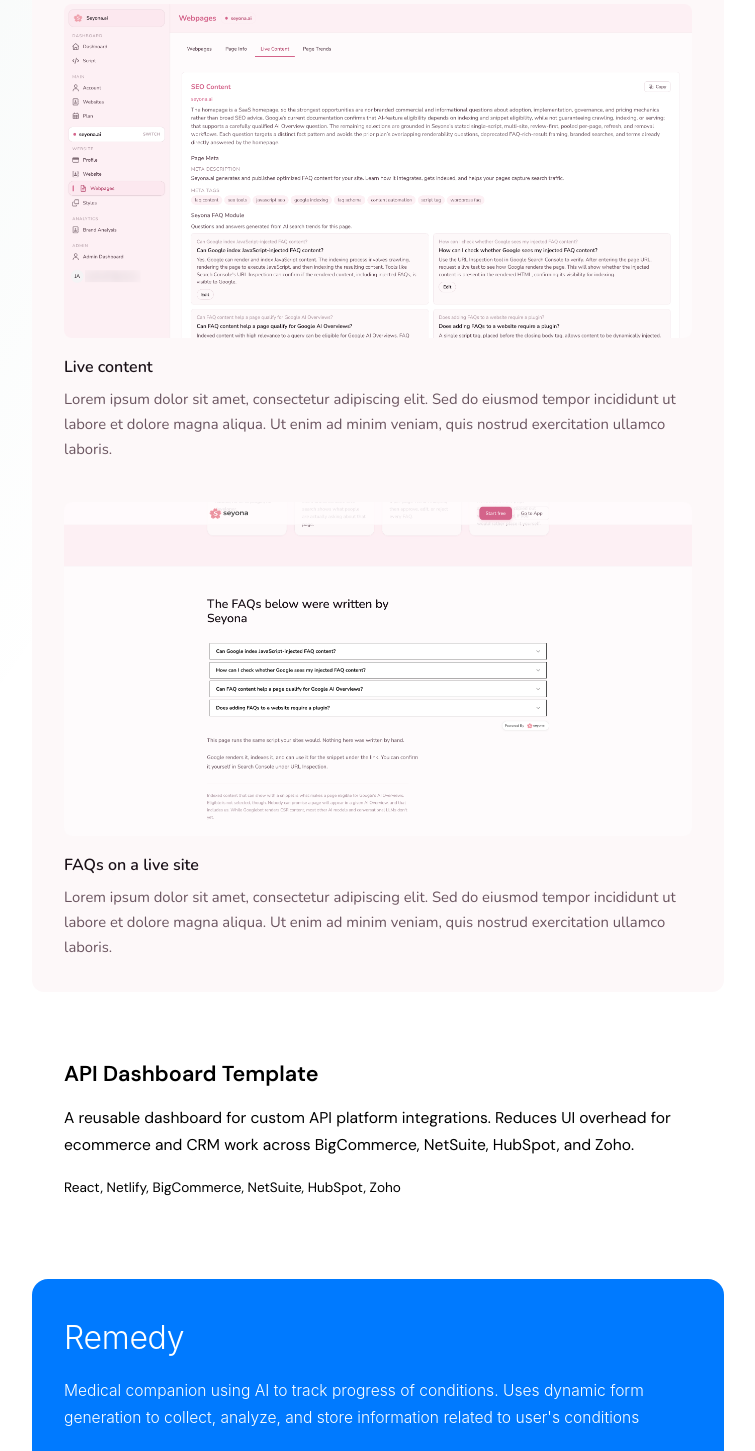
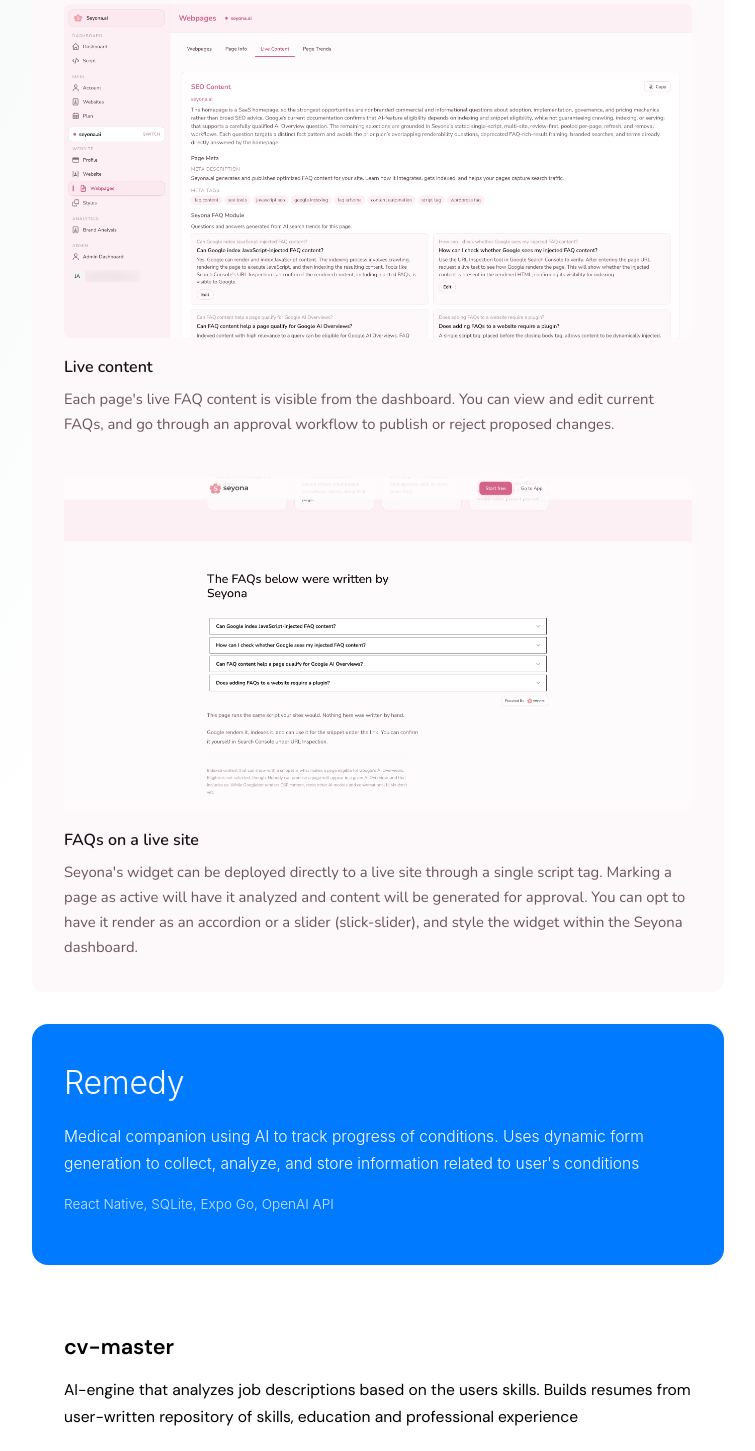
Before and after one commit to jaredyankee/jared-yankee, a React (Vite) app: page / in a window 1280 px wide. Shown: the part 1330-2781 px from the top of the page, without its empty margins (508-1263 px from the left). Built offline with nearby package versions, Linux system fonts and the light colour scheme; the HTML template or start-up script is replaced by a standard one.

Commit message:
replace LOREM copy with Seyona captions
uses object `seyona` with properties for each section to use in blurb

```diff
--- a/src/components/Work.jsx
+++ b/src/components/Work.jsx
@@ -4,6 +4,13 @@
 // Placeholder copy until the real write-up for each agent exists
 const LOREM =
   'Lorem ipsum dolor sit amet, consectetur adipiscing elit. Sed do eiusmod tempor incididunt ut labore et dolore magna aliqua. Ut enim ad minim veniam, quis nostrud exercitation ullamco laboris.'
+
+const seyona = {
+  "brand_analysis": "Seyona implements a brand-analysis agent to track brand voice and company offerings. This keeps generated content consistent with what already exists, and allows for cross-referencing other relevant pages in FAQ content.",
+  "page_trends": "Seyona interfaces with Perplexity's API to retrieve live-search trends relevant to each page. It categorizes its results, gives each a confidence score based on certainy and SEO opportunity, and returns citations related to its results.",
+  "live_content": "Each page's live FAQ content is visible from the dashboard. You can view and edit current FAQs, and go through an approval workflow to publish or reject proposed changes.",
+  "live_on_site": "Seyona's widget can be deployed directly to a live site through a single script tag. Marking a page as active will have it analyzed and content will be generated for approval. You can opt to have it render as an accordion or a slider (slick-slider), and style the widget within the Seyona dashboard."
+}
 
 const projects = [
   {
@@ -15,18 +22,11 @@
     link: 'https://seyona.ai',
     linkLabel: 'seyona.ai',
     shots: [
-      { src: '/assets/seyona/seyona-dashboard-brand-analysis.png', title: 'Brand analysis', blurb: LOREM },
-      { src: '/assets/seyona/seyona-dashboard-page-trends.png', title: 'Page trends', blurb: LOREM },
-      { src: '/assets/seyona/seyona-dashboard-live-content.png', title: 'Live content', blurb: LOREM },
-      { src: '/assets/seyona/seyona-live-faqs.png', title: 'FAQs on a live site', blurb: LOREM },
+      { src: '/assets/seyona/seyona-dashboard-brand-analysis.png', title: 'Brand analysis', blurb: seyona.brand_analysis },
+      { src: '/assets/seyona/seyona-dashboard-page-trends.png', title: 'Page trends', blurb: seyona.page_trends },
+      { src: '/assets/seyona/seyona-dashboard-live-content.png', title: 'Live content', blurb: seyona.live_content },
+      { src: '/assets/seyona/seyona-live-faqs.png', title: 'FAQs on a live site', blurb: seyona.live_on_site },
     ],
-  },
-  {
-    name: 'API Dashboard Template',
-    description:
-      'A reusable dashboard for custom API platform integrations. Reduces UI overhead for ecommerce and CRM work across BigCommerce, NetSuite, HubSpot, and Zoho.',
-    stack: ['React', 'Netlify', 'BigCommerce', 'NetSuite', 'HubSpot', 'Zoho'],
-    link: null,
   },
   {
     name: 'Remedy',
@@ -34,6 +34,20 @@
     description:
       "Medical companion using AI to track progress of conditions. Uses dynamic form generation to collect, analyze, and store information related to user's conditions",
     stack: ['React Native', 'SQLite', 'Expo Go', 'OpenAI API'],
+    link: null,
+  },
+  {
+    name: "cv-master",
+    //theme: "cv-master",
+    description:
+      "AI-engine that analyzes job descriptions based on the users skills. Builds resumes from user-written repository of skills, education and professional experience",
+    stack: ["React", "Netlify", "PostgreSQL", "OpenAI", "Anthropic", "Gemini"]
+  },
+  {
+    name: 'API Dashboard Template',
+    description:
+      'A reusable dashboard for custom API platform integrations. Reduces UI overhead for ecommerce and CRM work across BigCommerce, NetSuite, HubSpot, and Zoho.',
+    stack: ['React', 'Netlify', 'BigCommerce', 'NetSuite', 'HubSpot', 'Zoho'],
     link: null,
   },
   {
```
